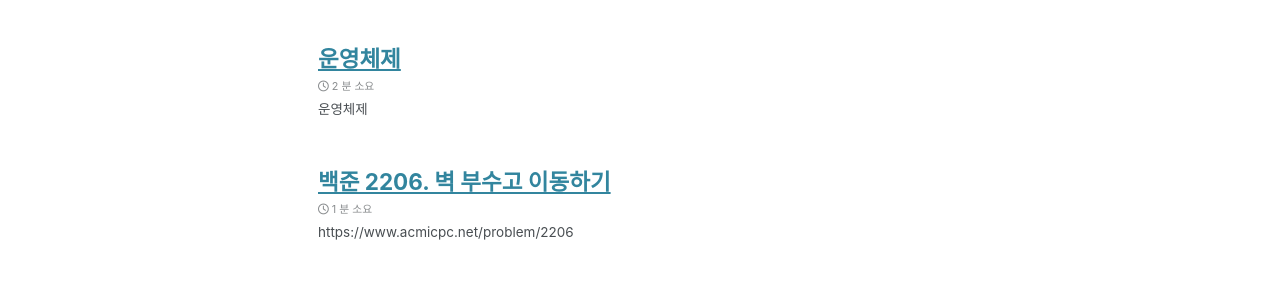
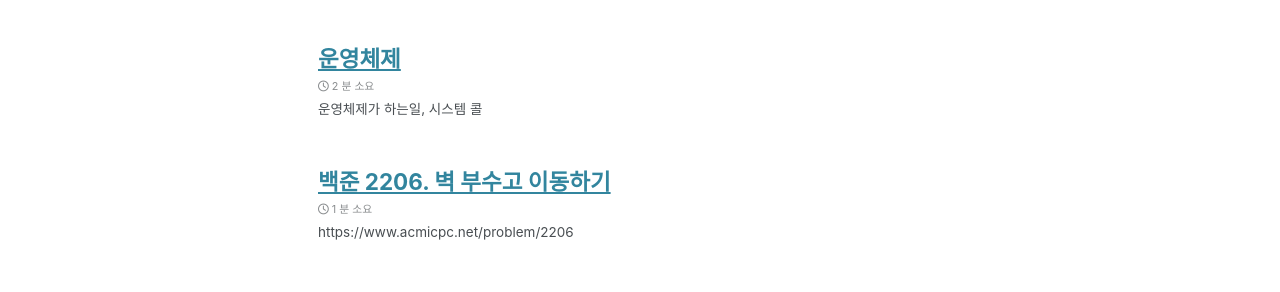
Before and after one commit to tdm1223/tdm1223.github.io, a Jekyll site: the page built from index.html, in a window 1280 px wide and 900 px high. Shown: the part 364-656 px from the top of the window. Built offline with Jekyll 4.4.1, drawn with Linux system fonts in a browser that asks for light colours; cached includes are drawn as plain includes; nearby versions of some CDN libraries; the list of posts is cut into pages by our own code.

Commit message:
[UPDATE] 2020-11-19-OS1
- excerpt 업데이트

```diff
--- a/_posts/2020-11-19-OS1.md
+++ b/_posts/2020-11-19-OS1.md
@@ -1,6 +1,6 @@
 ---
 title:  "운영체제"
-excerpt: "운영체제"
+excerpt: "운영체제가 하는일, 시스템 콜"
 categories:
   - OperatingSystem
 tags:
```
